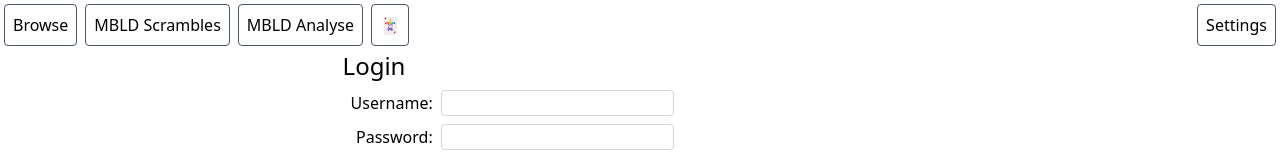
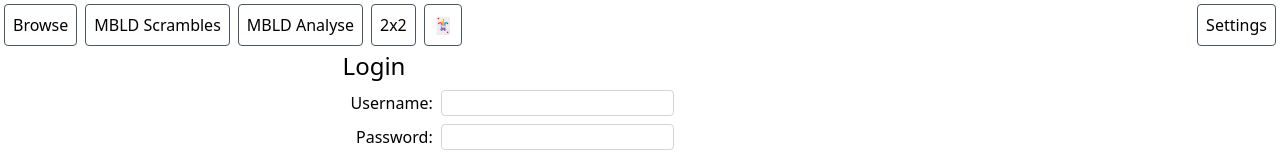
Before and after one commit to nick-ng/bld, a SvelteKit app: page / in a window 1280 px wide. Shown: the top 160 px of the page. Built offline with nearby package versions, Linux system fonts and the light colour scheme; no server answers.

Commit message:
feat: hide 52 link on desktop. add link for 2x2

```diff
--- a/src/routes/+layout.svelte
+++ b/src/routes/+layout.svelte
@@ -40,7 +40,8 @@
 		{/if}
 		<a class="like-button hidden lg:inline" href="/mbld/scramble">MBLD Scrambles</a>
 		<a class="like-button hidden lg:inline" href="/mbld/analyse">MBLD Analyse</a>
-		<a class="like-button" href="/52">🃏</a>
+		<a class="like-button hidden lg:inline" href="/2x2">2x2</a>
+		<a class="like-button can-hover:hidden" href="/52">🃏</a>
 		<div class="grow-0 lg:grow"></div>
 		<a class="like-button grow lg:grow-0" href="/settings"
 			><span class="hidden lg:inline">Settings</span><span class="lg:hidden">⚙️</span></a
```
Also changed, not shown: 1 other file (tests, documents, lock files or other folders).
